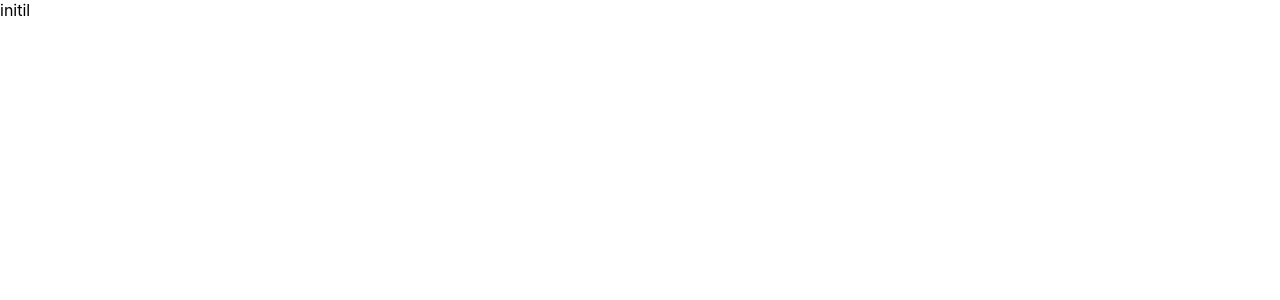
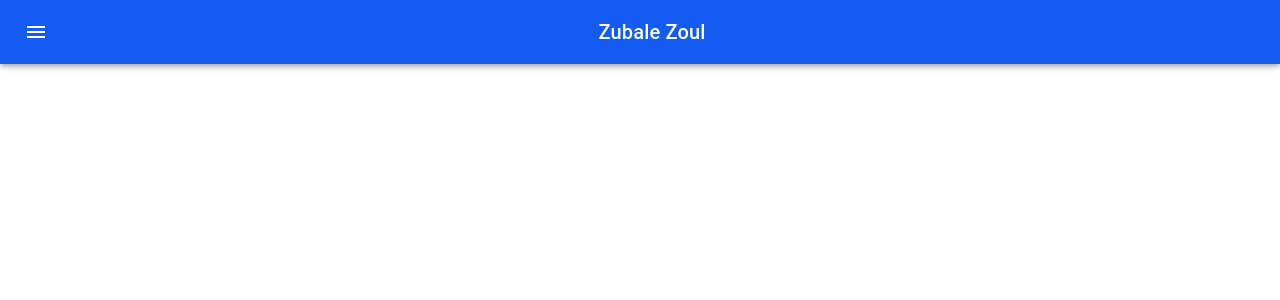
Before and after one commit to shirley-startary/assessment2_zubale, a React (Create React App) app: page / in a window 1280 px wide. Shown: the top 300 px of the page. Built offline with nearby package versions, Linux system fonts and the light colour scheme.

Commit message:
add some config material-ui and test creating navbar

```diff
--- a/package.json
+++ b/package.json
@@ -4,6 +4,7 @@
   "private": true,
   "dependencies": {
     "@material-ui/core": "^4.12.1",
+    "@material-ui/icons": "^4.11.2",
     "@testing-library/jest-dom": "^5.11.4",
     "@testing-library/react": "^11.1.0",
     "@testing-library/user-event": "^12.1.10",
--- a/src/App.jsx
+++ b/src/App.jsx
@@ -1,9 +1,29 @@
+import React from 'react';
+
+import Typography from '@material-ui/core/Typography';
+import { makeStyles, ThemeProvider } from '@material-ui/core';
+import theme from './themeConfig';
+
+import Navbar from './components/Navbar.jsx';
+
+const useStyle = makeStyles({
+  juanito:{
+    backgroundColor: 'red',
+  }
+})
 
 function App() {
+  const classes = useStyle()
   return (
-    <div>
-      initil
-    </div>
+    <ThemeProvider theme= {theme}>
+      <Navbar />
+      <div className={classes.juanito}>
+        <Typography variant="h1" color="initial">
+
+        </Typography>
+      </div>
+
+    </ThemeProvider>
   );
 }
 
--- /dev/null
+++ b/src/components/Navbar.jsx
@@ -0,0 +1,31 @@
+import React from 'react';
+
+import { AppBar, makeStyles, Toolbar,Typography } from '@material-ui/core';
+import MenuIcon from '@material-ui/icons/Menu';
+
+const useStyle = makeStyles(theme => ({
+  offset:theme.mixins.toolbar,
+
+  title: {
+    flexGrow:1
+  }
+}))
+
+const Navbar = () => {
+  const classes = useStyle()
+  return (
+    <div>
+      <AppBar position="fixed" color="primary">
+        <Toolbar>
+          <MenuIcon />
+          <Typography variant="h6" align="center" className={classes.title}>
+            Zubale Zoul
+          </Typography>
+        </Toolbar>
+      </AppBar>
+      <div className={classes.offset}></div>
+    </div>
+  )
+};
+
+export default Navbar;
--- /dev/null
+++ b/src/themeConfig.js
@@ -0,0 +1,11 @@
+import { createTheme } from "@material-ui/core";
+
+const theme = createTheme({
+  palette: {
+    primary: {
+      main: '#135BF1',
+      dark: '#11008E'
+    }
+  }
+})
+export default theme;
```
Also changed, not shown: 1 other file (tests, documents, lock files or other folders).
